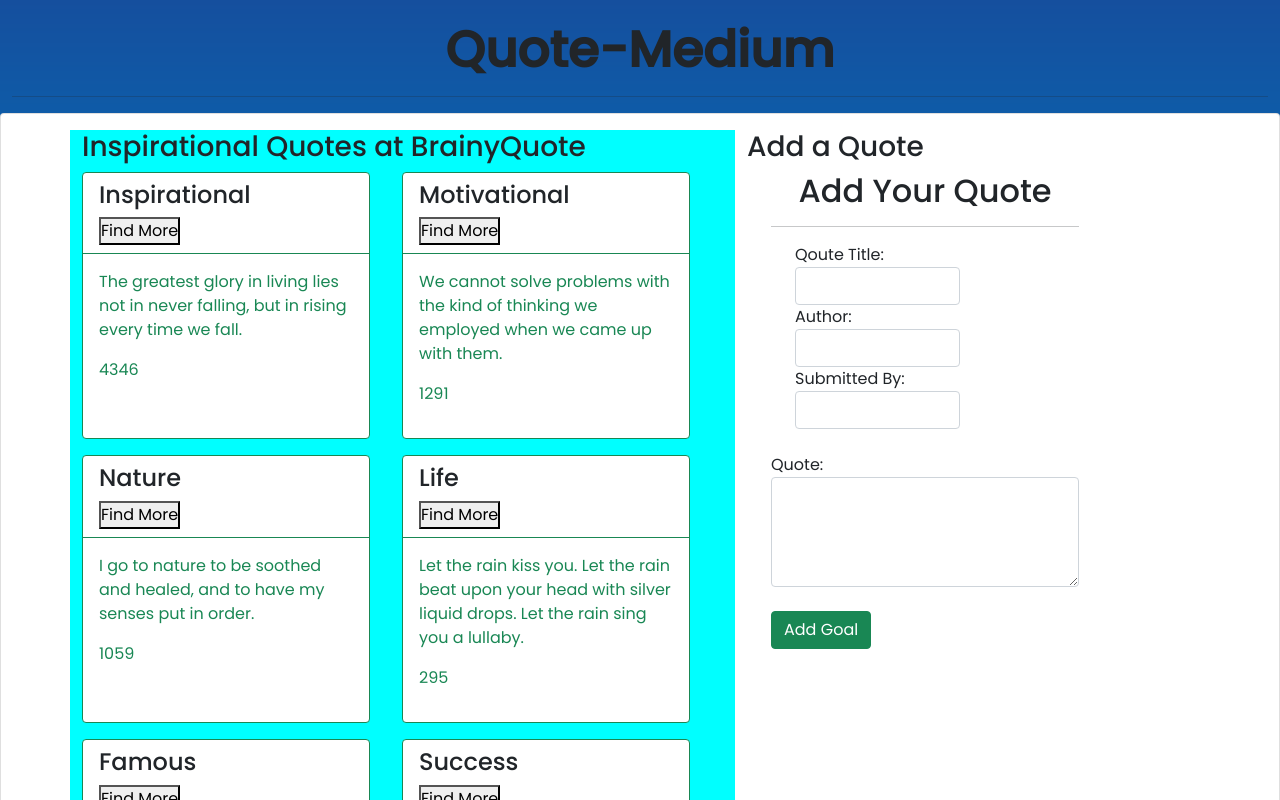
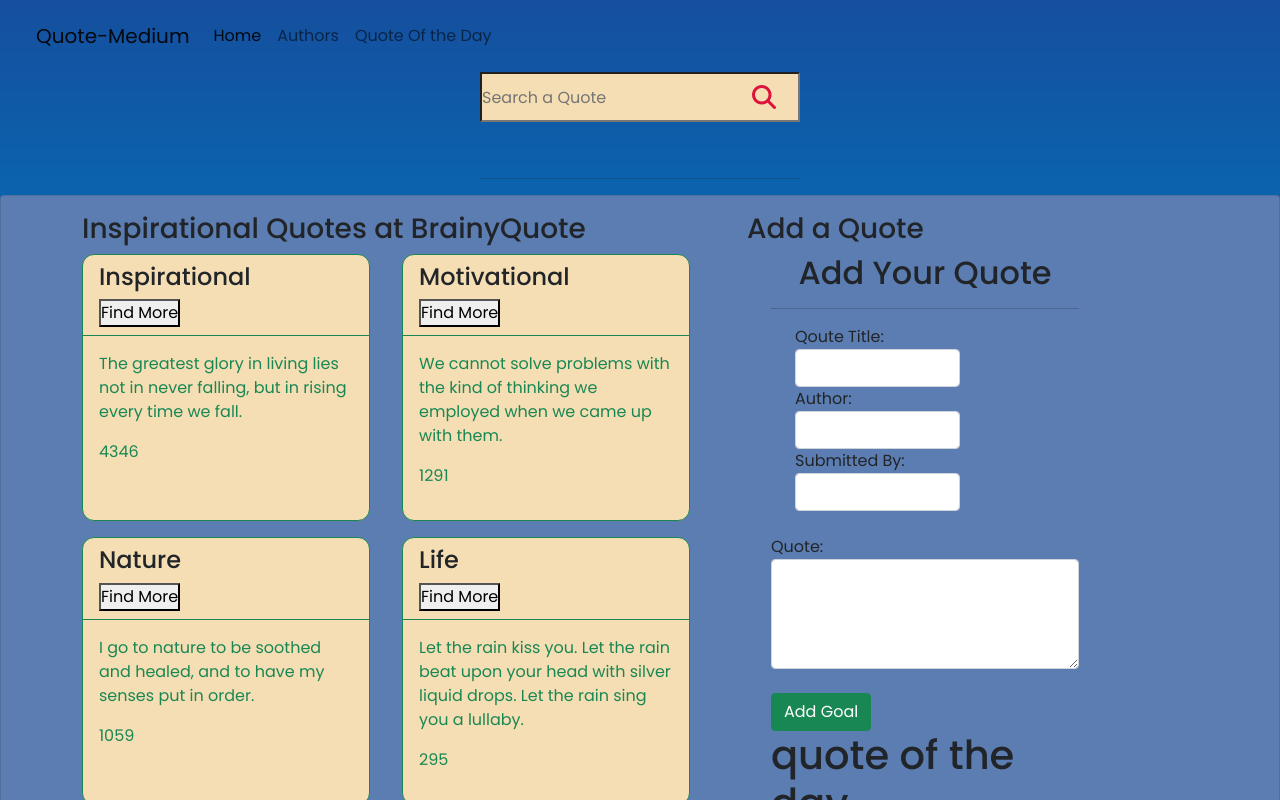
Before and after one commit to Olliemint/Quote-Medium, an Angular app: page / in a window 1280 px wide. Shown: the top 800 px of the page. Built offline with nearby package versions, Linux system fonts and the light colour scheme.

Commit message:
style: styling background

```diff
--- a/src/app/add-quote/add-quote.component.html
+++ b/src/app/add-quote/add-quote.component.html
@@ -67,4 +67,12 @@ Testing to see if we get any data
         <button type="submit" class="btn btn-success">Add Goal</button>
 
     </form>
+    <div class="day">
+      <h1>quote of the day</h1>
+      <hr>
+      <div>
+        <p><span><i class="fa-solid fa-quote-left fa-2x"></i></span> We must let go of the life we have planned, so as to accept the one that is waiting for us. <span><i class="fa-solid fa-quote-right fa-2x"></i></span></p>
+        <p>~Joseph Campbell</p>
+      </div>
+    </div>
   </div>
--- a/src/app/quote/quote.component.css
+++ b/src/app/quote/quote.component.css
@@ -3,3 +3,33 @@
     flex-wrap: wrap;
     gap: 5%;
 }
+.header{
+    display: grid;
+    place-content: center;
+}
+
+#header input{
+    background-color: wheat;
+    height: 50px;
+
+}
+.overlay{
+    position: relative;
+    left: 85%;
+    top: -40%;
+    cursor: pointer;
+    color: crimson;
+}
+.overlay:hover{
+    color: green;
+}
+#li {
+    backdrop-filter: blur(6px) saturate(80%);
+    -webkit-backdrop-filter: blur(16px) saturate(180%);
+    background-color: wheat;
+    border-radius: 12px;
+    border: 1px solid rgba(209, 213, 219, 0.3);
+}
+#cll{
+    background: #5B7DB1;
+}
--- a/src/app/quote/quote.component.html
+++ b/src/app/quote/quote.component.html
@@ -1,7 +1,44 @@
 
 <div class="container-fluid" id="background">
+  <nav class="navbar sticky-top navbar-light bg-transparent">
+    <div class="container-fluid">
+      <nav class="navbar navbar-expand-lg navbar-light bg-transparent">
+        <div class="container-fluid">
+          <a class="navbar-brand" href="#">Quote-Medium</a>
+          <button class="navbar-toggler" type="button" data-bs-toggle="collapse" data-bs-target="#navbarNavDropdown" aria-controls="navbarNavDropdown" aria-expanded="false" aria-label="Toggle navigation">
+            <span class="navbar-toggler-icon"></span>
+          </button>
+          <div class="collapse navbar-collapse" id="navbarNavDropdown">
+            <ul class="navbar-nav">
+              <li class="nav-item">
+                <a class="nav-link active" aria-current="page" href="#">Home</a>
+              </li>
+              <li class="nav-item">
+                <a class="nav-link" href="#">Authors</a>
+              </li>
+              <li class="nav-item">
+                <a class="nav-link" href="#">Quote Of the Day</a>
+              </li>
+
+            </ul>
+          </div>
+        </div>
+      </nav>
+    </div>
+  </nav>
+
     <div class="header">
-        <h1>{{header}}</h1>
+
+        <div class="form-group" id="header">
+
+
+          <input type="text" name="search" id="search" placeholder="Search a Quote" >
+          <p class="overlay"><i class="fa-solid fa-magnifying-glass fa-xl"></i></p>
+
+
+
+      </div>
+
         <hr>
     </div>
 
@@ -21,6 +58,17 @@
                             <button (click)="findMore(i)">Find More</button>
                         </div>
                         <div class="card-body text-success">
+                          <!-- <div *ngIf="Quote.upVotes == highest";then highlight else empty>
+
+                          </div>
+                          <ng-template #highlight>
+                            <p class="card-text" appQuoteHighlight >{{Quote.Quote}}</p>
+
+                          </ng-template>
+                          <ng-template #empty>
+                            <p class="card-text"  >{{Quote.Quote}}</p>
+
+                          </ng-template> -->
 
                           <p class="card-text"  >{{Quote.Quote}}</p>
 
--- a/src/app/quote/quote.component.ts
+++ b/src/app/quote/quote.component.ts
@@ -16,8 +16,8 @@ export class QuoteComponent implements OnInit {
     new Quote('Motivational','We cannot solve problems with the kind of thinking we employed when we came up with them.','Albert Einstein',0,0,'Collins Leteipa',new Date(2018,8,25)),
     new Quote('Nature','I go to nature to be soothed and healed, and to have my senses put in order.','John Burroughs',0,0,'Terry Wambui',new Date(2019,4,15)),
     new Quote('Life','Let the rain kiss you. Let the rain beat upon your head with silver liquid drops. Let the rain sing you a lullaby.','Langston Hughes',0,0,'Eve Bet',new Date(2022,12,30)),
-    new Quote('Famous','Children are great imitators. So give them something great to imitate.','Anonymous',0,0,'Malik Salim', new Date(2022,7,18)),
-    new Quote('Success','Money won’t create success, the freedom to make it will.','Nelson',0,0,'Ollie Mint',new Date(2022,4,8))
+    // new Quote('Famous','Children are great imitators. So give them something great to imitate.','Anonymous',0,0,'Malik Salim', new Date(2022,7,18)),
+    // new Quote('Success','Money won’t create success, the freedom to make it will.','Nelson',0,0,'Ollie Mint',new Date(2022,4,8))
   ];
 
 
@@ -25,11 +25,18 @@ export class QuoteComponent implements OnInit {
     let QuoteLength= this.Quotes.length;
     quote.timeLapse = new Date(quote.timeLapse)
     quote.upVotes = quote.upVotes
-    quote.downVotes = quote
+    quote.downVotes = quote.downVotes
+    quote.Qoutetitle = quote.Qoutetitle
+    quote.Author = quote.Author
+    quote.submittedBy = quote.submittedBy
+    quote.Quote = quote.Quote
+
     this.Quotes.push(quote)
 
 
   }
+  arr: number[]= this.Quotes.map(Quote1 => Quote1.upVotes)
+  highest = Math.max(...this.arr)
 
 
 
--- a/src/index.html
+++ b/src/index.html
@@ -8,6 +8,7 @@
   <link rel="icon" type="image/x-icon" href="favicon.ico">
   <link href="https://cdn.jsdelivr.net/npm/bootstrap@5.1.3/dist/css/bootstrap.min.css" rel="stylesheet" integrity="sha384-1BmE4kWBq78iYhFldvKuhfTAU6auU8tT94WrHftjDbrCEXSU1oBoqyl2QvZ6jIW3" crossorigin="anonymous">
   <script src="https://kit.fontawesome.com/bbb7424702.js" crossorigin="anonymous"></script>
+  <script src="https://cdn.jsdelivr.net/npm/bootstrap@5.0.2/dist/js/bootstrap.bundle.min.js" integrity="sha384-MrcW6ZMFYlzcLA8Nl+NtUVF0sA7MsXsP1UyJoMp4YLEuNSfAP+JcXn/tWtIaxVXM" crossorigin="anonymous"></script>
 </head>
 <body>
   <app-root></app-root>
--- a/src/styles.css
+++ b/src/styles.css
@@ -14,17 +14,11 @@
 html{
     scroll-behavior: smooth;
 }
-.header h1{
-    text-align: center;
-    padding-top: 20px;
-    font-size: 50px;
-    font-weight: 700;
 
-}
 #background{
     background-image: url("./assets/background.png");
     background-size: cover;
-    height: 100vh;
+    height: 110vh;
     width: 100%;
 }
 #display{
@@ -32,6 +26,6 @@ html{
     place-content: center;
 
 }
-#myquotes{
+/* #myquotes{
     background-color: aqua;
-}
+} */
```
